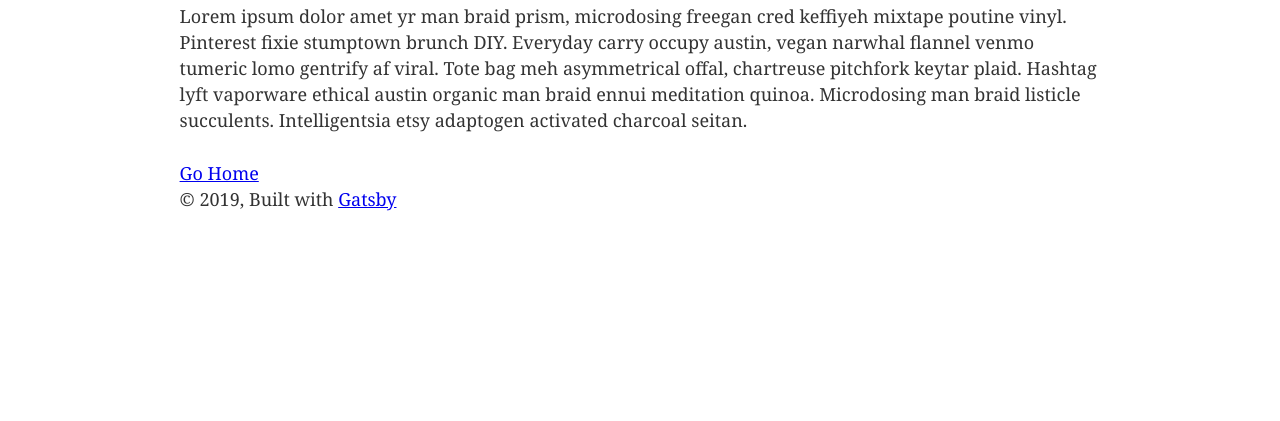
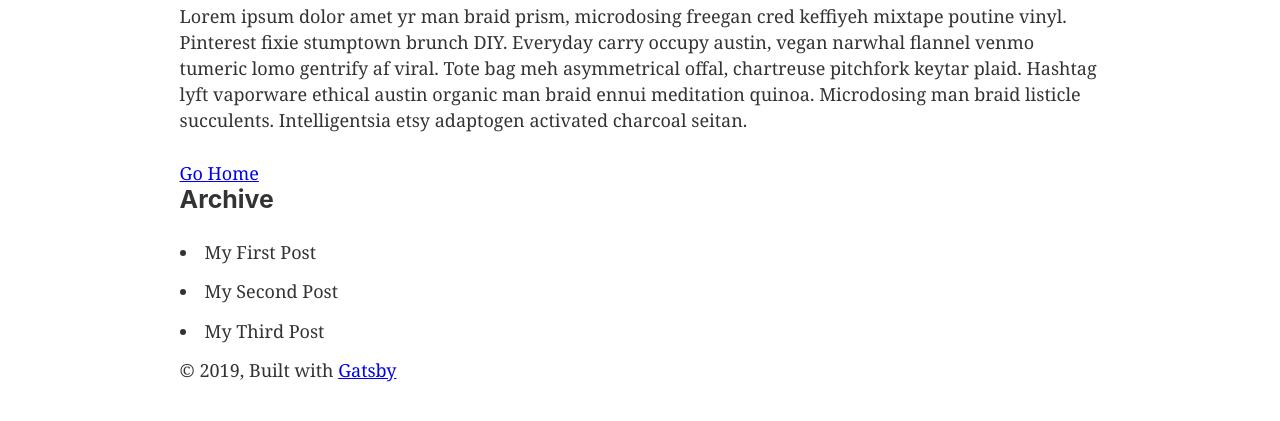
Before and after one commit to TheNoodleMoose/BlogSite, a Gatsby site in the folder PracticeSite/: page /about/ in a window 1280 px wide. Shown: the part 325-746 px from the top of the page. Built offline with nearby package versions, Linux system fonts and the light colour scheme; Gatsby itself is replaced by a stand-in of ours.

Commit message:
Added new post for test

```diff
--- /dev/null
+++ b/PracticeSite/src/components/archive.js
@@ -0,0 +1,40 @@
+import React from "react";
+import PropTypes from "prop-types";
+import { StaticQuery, graphql } from "gatsby";
+
+const Archive = () => (
+  <StaticQuery
+    query={graphql`
+      query BlogPostArchive {
+        allMarkdownRemark {
+          edges {
+            node {
+              frontmatter {
+                title
+                slug
+                id
+              }
+            }
+          }
+        }
+      }
+    `}
+    render={({ allMarkdownRemark }) => (
+      <>
+        <aside>
+          <h3>Archive</h3>
+          {allMarkdownRemark.edges.map(post => (
+            <li key={post.node.frontmatter.id}>
+              {post.node.frontmatter.title}
+            </li>
+          ))}
+        </aside>
+      </>
+    )}
+  />
+);
+Archive.propTypes = {
+  children: PropTypes.node.isRequired
+};
+
+export default Archive;
--- a/PracticeSite/src/components/layout.js
+++ b/PracticeSite/src/components/layout.js
@@ -4,6 +4,7 @@ import { StaticQuery, graphql } from "gatsby";
 
 import Header from "./header";
 import "./layout.css";
+import Archive from "./archive";
 
 const Layout = ({ children }) => (
   <StaticQuery
@@ -30,6 +31,7 @@ const Layout = ({ children }) => (
           }}
         >
           <main>{children}</main>
+          <Archive />
           <footer>
             © {new Date().getFullYear()}, Built with
             {` `}
--- a/PracticeSite/src/posts/post1.md
+++ b/PracticeSite/src/posts/post1.md
@@ -1,5 +1,6 @@
 ---
 slug: "/first-post"
+id: "1"
 title: "My First Post"
 date: "2019-2-10"
 ---
--- /dev/null
+++ b/PracticeSite/src/posts/post2.md
@@ -0,0 +1,10 @@
+---
+slug: "/second-post"
+id: "2"
+title: "My Second Post"
+date: "2019-2-10"
+---
+
+# Second Post!
+
+Trying out more Gatsby.js! Gatsby has so many benefits to it including, server-side rendering, page meta-deta, speed boost, and AMP Support!
--- /dev/null
+++ b/PracticeSite/src/posts/post3.md
@@ -0,0 +1,10 @@
+---
+slug: "/third-post"
+id: "3"
+title: "My Third Post"
+date: "2019-2-10"
+---
+
+# Third Post!
+
+Third post! This is super cool!
```
